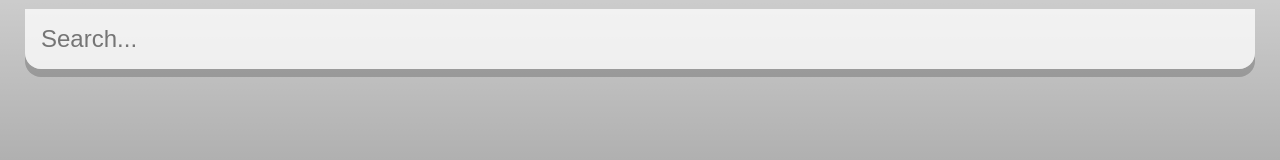
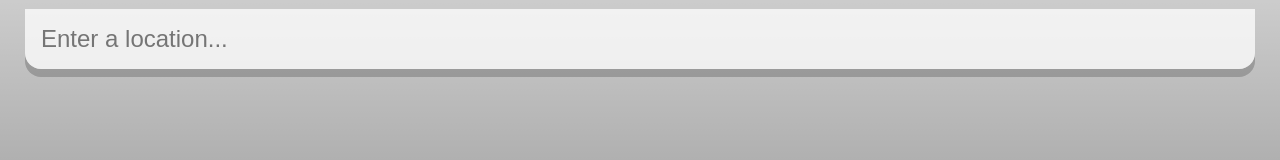
Before and after one commit to Kwiddy/REACTWeatherAppTutorial, a React (Create React App) app: page / in a window 1280 px wide. Shown: the top 160 px of the page. Built offline with nearby package versions, Linux system fonts and the light colour scheme.

Commit message:
stylistic changes

```diff
--- a/src/App.js
+++ b/src/App.js
@@ -52,7 +52,7 @@ function App() {
           <input
             type="text"
             className="search-bar"
-            placeholder="Search..."
+            placeholder="Enter a location..."
             onChange={e => setQuery(e.target.value)}
             value={query}
             onKeyPress={search}
--- a/src/index.css
+++ b/src/index.css
@@ -62,7 +62,7 @@ main {
 
 .location-box .location {
   color: #fff;
-  font-size: 5vh;
+  font-size: 6vh;
   font-weight: 500;
   text-align: center;
   text-shadow: .5vh .5vh rgba(50, 50, 75, 0.5);
@@ -72,7 +72,6 @@ main {
   color: #fff;
   font-size: 2.5vh;
   font-weight: 300;
-  font-style: italice;
   text-align: center;
 }
 
```
